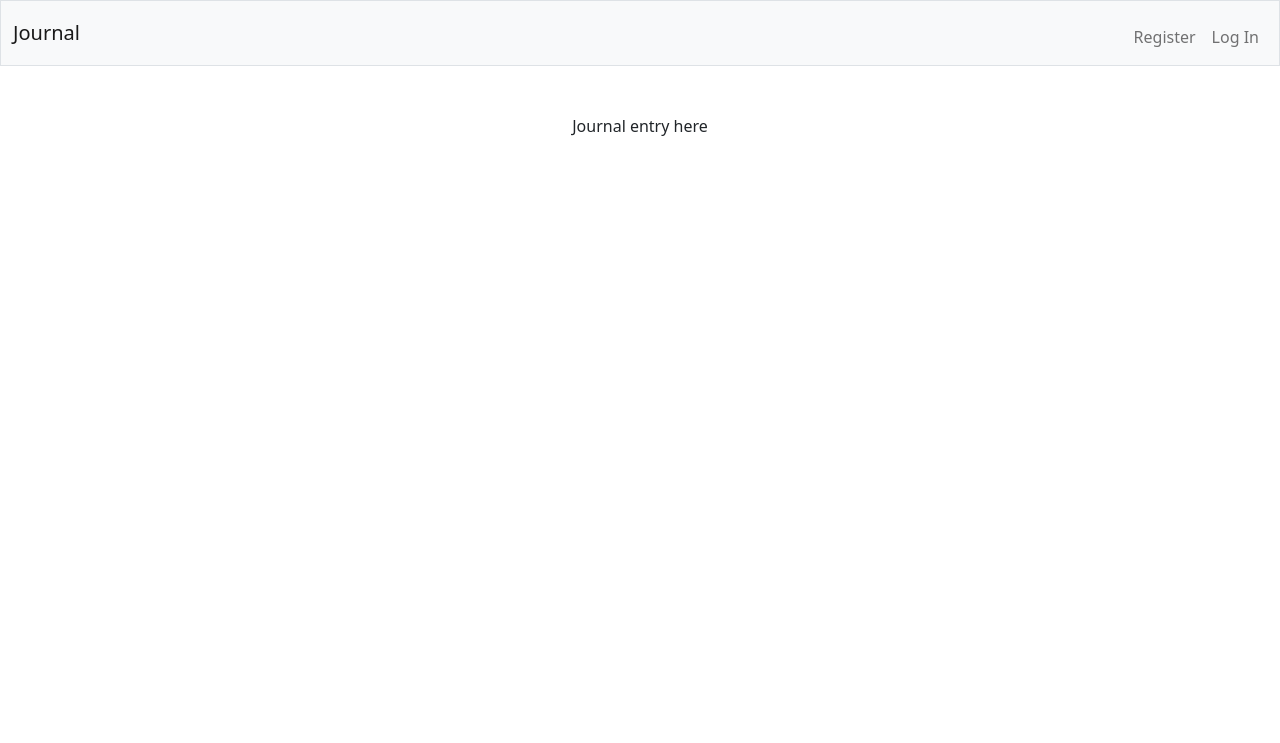
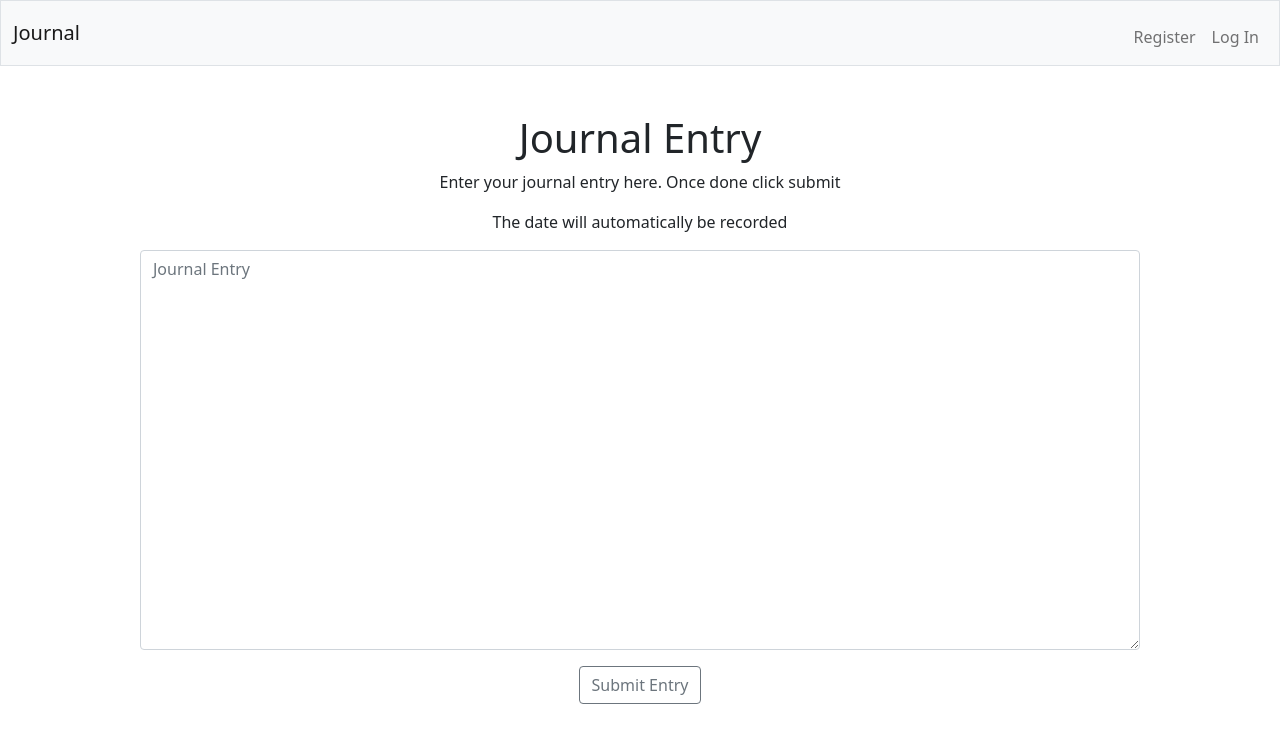
Before and after one commit to Dscdago/journal, a Flask app: page /entry in a window 1280 px wide. Shown: the top 743 px of the page. Run offline with Flask 2, Linux system fonts and the light colour scheme; some libraries are stand-ins or nearby versions.

Commit message:
Added text box to entry site

```diff
--- a/static/style.css
+++ b/static/style.css
@@ -0,0 +1,10 @@
+#journalEntry {
+    height: 50vh;
+    white-space: pre;
+}
+
+#entrybox{
+    height: auto;
+    padding-left: 10vw;
+    padding-right: 10vw;
+}
--- a/templates/entry.html
+++ b/templates/entry.html
@@ -5,5 +5,16 @@
 {% endblock %}
 
 {% block main %}
-    Journal entry here
+    <div>
+        <h1>Journal Entry</h1>
+        <p>Enter your journal entry here. Once done click submit</p>
+        <p>The date will automatically be recorded</p>
+    </div>
+    <form>
+        <div class="mb-3" id="entrybox">
+            <textarea class="form-control" placeholder="Journal Entry" id="journalEntry"></textarea>
+
+        </div>
+        <button type="submit" id="submitEntry"class="btn btn-outline-secondary">Submit Entry</button>
+    </form>
 {% endblock %}
```
Also changed, not shown: 2 other files.
